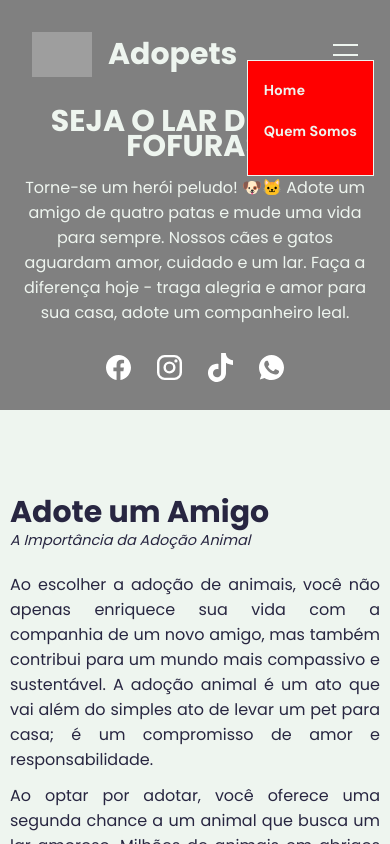
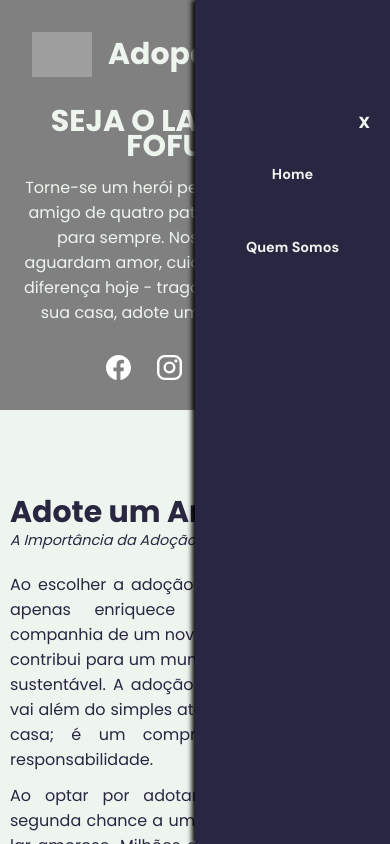
Before and after one commit to RNoleto/adopets-vue3, a Vue app: page / in a window 390 px wide. Both pictures are taken after a click on the element 345 px from the left and 54 px from the top of the page. Shown: the top 844 px of the page. Built offline with nearby package versions, Linux system fonts and the light colour scheme; grey boxes are pictures that could not be loaded.

Commit message:
ajuste menu mobile

```diff
--- a/src/components/Navbar.vue
+++ b/src/components/Navbar.vue
@@ -6,14 +6,18 @@
         <h1 class="title">Adopets</h1>
       </router-link>
     </div>
+    <!-- Menu Mobile -->
     <div class="navbar-toggle" @click="toggleNav">
       <div class="bar"></div>
       <div class="bar"></div>
       <div class="bar"></div>
     </div>
     <ul :class="{ 'nav-links-open': isNavOpen }">
-      <li><router-link to="/" @click="closeNav">Home</router-link></li>
-      <li>
+      <div class="btn-close" @click="closeNav">X</div>
+      <li class="menu-mobile">
+        <router-link to="/" @click="closeNav">Home</router-link>
+      </li>
+      <li class="menu-mobile">
         <router-link to="/about" @click="closeNav">Quem Somos</router-link>
       </li>
     </ul>
@@ -85,14 +89,15 @@ nav {
     &.nav-links-open {
       flex-direction: column;
       position: absolute;
-      top: 60px;
-      right: 1rem;
-      background-color: red;
+      width: 50%;
+      height: 100%;
+      top: 0px;
+      right: 0px;
+      background-color: var(--color-3);
+      box-shadow: -3px 0px 5px rgba($color: #000000, $alpha: 25);
       padding: 1rem;
-      border: 1px solid var(--color-4);
       display: none;
       z-index: 1;
-
       li {
         color: var(--color-4);
         margin: 0;
@@ -109,7 +114,17 @@ nav {
     ul {
       display: none;
       &.nav-links-open {
+        padding: 100px 0px;
         display: flex;
+        .btn-close {
+          font-weight: 600;
+          text-align: end;
+          padding: 10px 20px;
+        }
+        .menu-mobile {
+          padding: 1rem;
+          text-align: center;
+        }
       }
     }
   }
```
